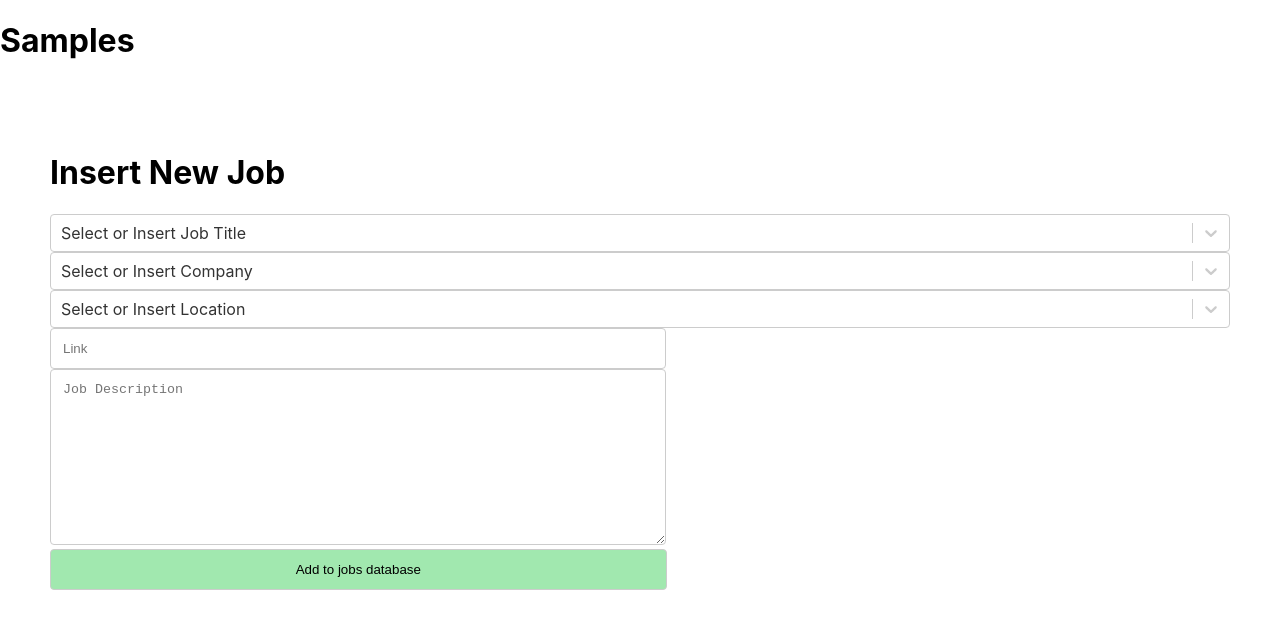
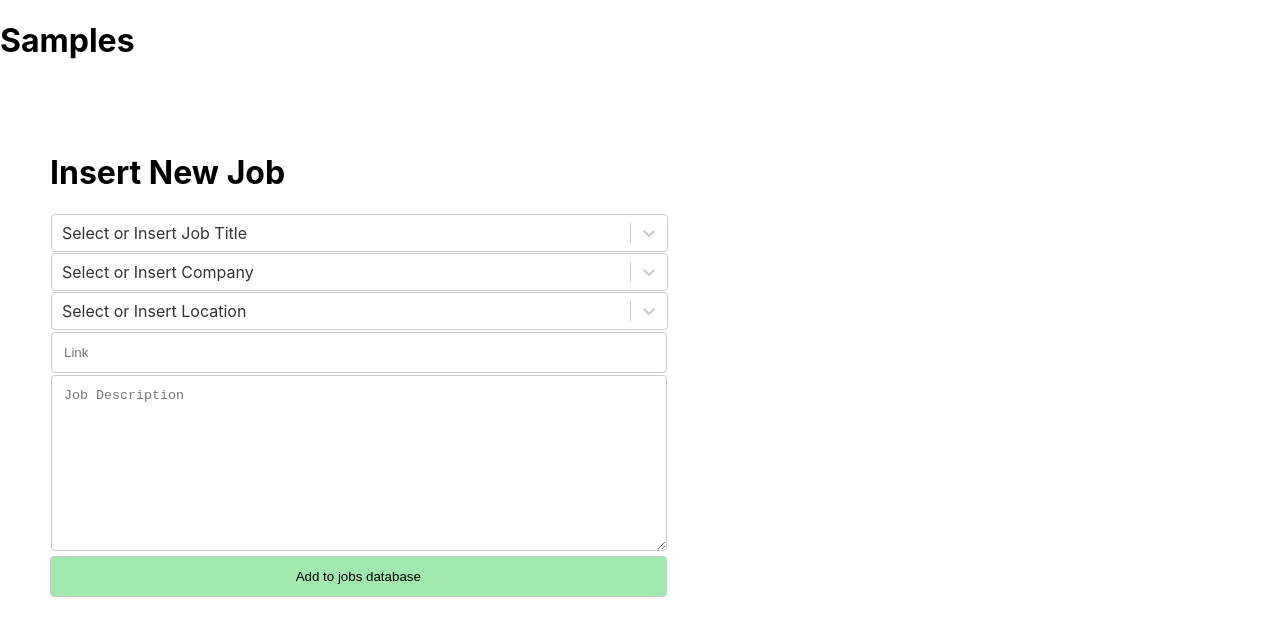
Before and after one commit to sharkovsky/my-over-engineered-job-hunt, a React (Create React App) app in the folder react/react-app/jobs-react-app/: page / in a window 1280 px wide. Shown: the top 636 px of the page. Built offline with nearby package versions, Linux system fonts and the light colour scheme; no server answers; the HTML template or start-up script is replaced by a standard one.

Commit message:
tweak size of select boxes

```diff
--- a/react/react-app/jobs-react-app/src/JobsForm.css
+++ b/react/react-app/jobs-react-app/src/JobsForm.css
@@ -4,6 +4,12 @@ input[type=text], select, textarea {
   border: 1px solid #ccc;
   border-radius: 4px;
   resize: vertical;
+  margin: 1px;
+}
+
+.css-2b097c-container {
+  width: 52.25%;
+  margin: 1px;
 }
 
 #jobDescriptionTextarea {
```
